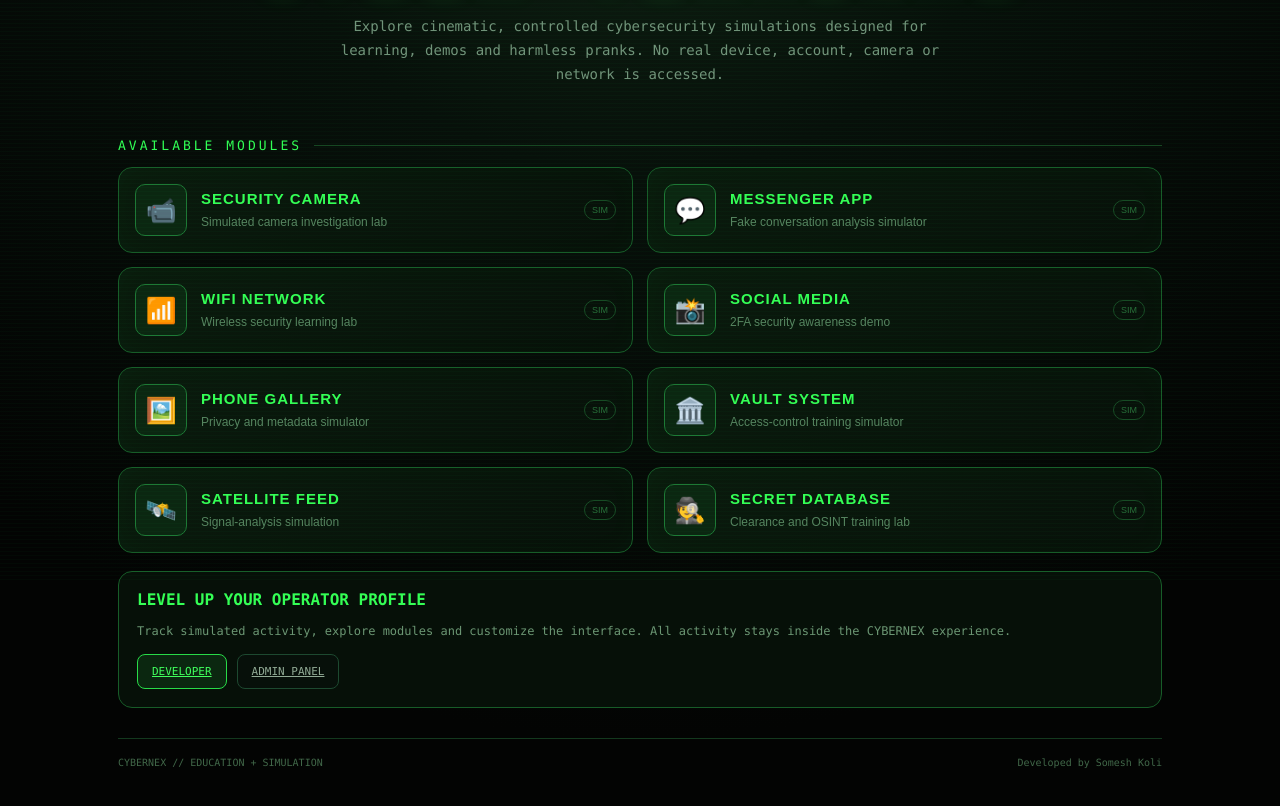
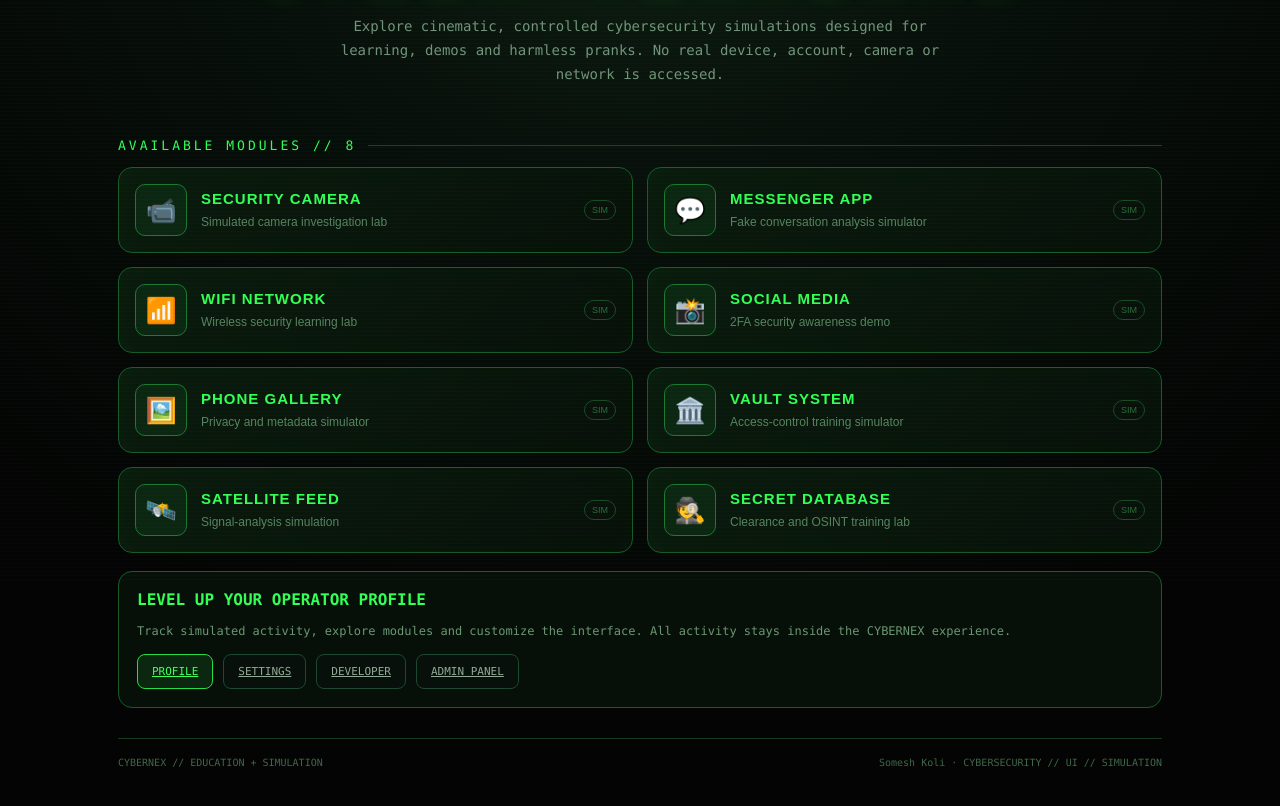
Before and after one commit to someshkohli458-star/CYBERNEX, a Next.js app: page / in a window 1280 px wide. Shown: the part 220-1026 px from the top of the page. Built offline with nearby package versions, Linux system fonts and the light colour scheme; no server answers; the database is empty.

Commit message:
feat: load live CYBERNEX configuration on home

```diff
--- a/app/page.tsx
+++ b/app/page.tsx
@@ -1,28 +1,53 @@
 'use client'
-import {useState} from 'react'
 
-const features=[
- ['📹','SECURITY CAMERA','Simulated camera investigation lab'],
- ['💬','MESSENGER APP','Fake conversation analysis simulator'],
- ['📶','WIFI NETWORK','Wireless security learning lab'],
- ['📸','SOCIAL MEDIA','2FA security awareness demo'],
- ['🖼️','PHONE GALLERY','Privacy and metadata simulator'],
- ['🏛️','VAULT SYSTEM','Access-control training simulator'],
- ['🛰️','SATELLITE FEED','Signal-analysis simulation'],
- ['🕵️','SECRET DATABASE','Clearance and OSINT training lab'],
-]
+import {useEffect, useState} from 'react'
+import {supabase} from '@/lib/supabase'
+
+type Feature={id:string;feature_key:string;name:string;description:string;icon:string;category:string;route:string|null;enabled:boolean;sort_order:number}
+type Developer={name:string;bio:string;instagram_primary:string|null;instagram_secondary:string|null;email:string|null;tagline:string}
+type Branding={official_logo_url:string|null;developer_logo_url:string|null}
+
+const fallback:Feature[]=[
+ ['security-camera','SECURITY CAMERA','Simulated camera investigation lab','📹','simulation','/simulations/camera',true,1],
+ ['messenger-app','MESSENGER APP','Fake conversation analysis simulator','💬','simulation','/simulations/messenger',true,2],
+ ['wifi-network','WIFI NETWORK','Wireless security learning lab','📶','simulation','/simulations/wifi',true,3],
+ ['social-media','SOCIAL MEDIA','2FA security awareness demo','📸','simulation','/simulations/social',true,4],
+ ['phone-gallery','PHONE GALLERY','Privacy and metadata simulator','🖼️','simulation','/simulations/gallery',true,5],
+ ['vault-system','VAULT SYSTEM','Access-control training simulator','🏛️','simulation','/simulations/vault',true,6],
+ ['satellite-feed','SATELLITE FEED','Signal-analysis simulation','🛰️','simulation','/simulations/satellite',true,7],
+ ['secret-database','SECRET DATABASE','Clearance and OSINT training lab','🕵️','simulation','/simulations/database',true,8],
+].map(([feature_key,name,description,icon,category,route,enabled,sort_order])=>({id:feature_key as string,feature_key:feature_key as string,name:name as string,description:description as string,icon:icon as string,category:category as string,route:route as string,enabled:enabled as boolean,sort_order:sort_order as number}))
 
 export default function Home(){
- const [active,setActive]=useState<(typeof features)[number]|null>(null)
+ const [features,setFeatures]=useState<Feature[]>(fallback)
+ const [developer,setDeveloper]=useState<Developer>({name:'Somesh Koli',bio:'Cybersecurity learner & developer',instagram_primary:'@offx.somesh',instagram_secondary:'@developer.somesh',email:'someshkoli442288@gmail.com',tagline:'CYBERSECURITY // UI // SIMULATION'})
+ const [branding,setBranding]=useState<Branding>({official_logo_url:null,developer_logo_url:null})
+ const [active,setActive]=useState<Feature|null>(null)
+
+ useEffect(()=>{
+  async function load(){
+   if(!supabase)return
+   const [{data:featureRows},{data:developerRow},{data:brandingRow}]=await Promise.all([
+    supabase.from('site_features').select('*').eq('enabled',true).order('sort_order',{ascending:true}),
+    supabase.from('developer_profile').select('name,bio,instagram_primary,instagram_secondary,email,tagline').eq('id',true).maybeSingle(),
+    supabase.from('branding_settings').select('official_logo_url,developer_logo_url').eq('id',true).maybeSingle(),
+   ])
+   if(featureRows?.length)setFeatures(featureRows as Feature[])
+   if(developerRow)setDeveloper(d=>({...d,...developerRow}))
+   if(brandingRow)setBranding(b=>({...b,...brandingRow}))
+  }
+  load()
+ },[])
+
  return <main className="shell">
-  <header className="topbar"><div className="brand">CYBERNEX</div><div className="status">● SYSTEM READY // v1.0.0</div></header>
+  <header className="topbar"><div className="brand" style={{display:'flex',alignItems:'center',gap:10}}>{branding.official_logo_url&&<img src={branding.official_logo_url} alt="CYBERNEX" style={{width:32,height:32,objectFit:'contain'}}/>}<span>CYBERNEX</span></div><div className="status">● SYSTEM READY // v1.0.0</div></header>
   <div className="container">
    <section className="hero"><div className="eyebrow">[ SELECT YOUR SIMULATION ]</div><h1>CYBER TERMINAL</h1><p>Explore cinematic, controlled cybersecurity simulations designed for learning, demos and harmless pranks. No real device, account, camera or network is accessed.</p></section>
-   <div className="section-title">AVAILABLE MODULES</div>
-   <section className="grid">{features.map((f)=><button className="card" key={f[1]} onClick={()=>setActive(f)}><div className="icon">{f[0]}</div><div><h3>{f[1]}</h3><p>{f[2]}</p></div><span className="tag">SIM</span></button>)}</section>
-   <section className="panel"><h2>LEVEL UP YOUR OPERATOR PROFILE</h2><p>Track simulated activity, explore modules and customize the interface. All activity stays inside the CYBERNEX experience.</p><div className="buttons"><a className="btn" href="/developer">DEVELOPER</a><a className="btn secondary" href="/admin">ADMIN PANEL</a></div></section>
-   <footer className="footer"><span>CYBERNEX // EDUCATION + SIMULATION</span><span>Developed by Somesh Koli</span></footer>
+   <div className="section-title">AVAILABLE MODULES // {features.length}</div>
+   <section className="grid">{features.map(f=><button className="card" key={f.id} onClick={()=>setActive(f)}><div className="icon">{f.icon}</div><div><h3>{f.name}</h3><p>{f.description}</p></div><span className="tag">SIM</span></button>)}</section>
+   <section className="panel"><h2>LEVEL UP YOUR OPERATOR PROFILE</h2><p>Track simulated activity, explore modules and customize the interface. All activity stays inside the CYBERNEX experience.</p><div className="buttons"><a className="btn" href="/profile">PROFILE</a><a className="btn secondary" href="/settings">SETTINGS</a><a className="btn secondary" href="/developer">DEVELOPER</a><a className="btn secondary" href="/admin">ADMIN PANEL</a></div></section>
+   <footer className="footer"><span>CYBERNEX // EDUCATION + SIMULATION</span><span>{developer.name} · {developer.tagline}</span></footer>
   </div>
-  {active&&<div className="modalBackdrop" onClick={()=>setActive(null)}><div className="modal" onClick={e=>e.stopPropagation()}><div className="section-title">{active[1]}</div><div className="terminal">{`> CYBERNEX SIMULATION INITIALIZED\n> Module: ${active[1]}\n> Environment: SANDBOX\n> Real-world access: DISABLED\n> Status: READY\n\nThis module is a visual/educational simulation only.`}</div><div className="buttons" style={{marginTop:14}}><button className="btn" onClick={()=>setActive(null)}>CLOSE</button></div></div></div>}
+  {active&&<div className="modalBackdrop" onClick={()=>setActive(null)}><div className="modal" onClick={e=>e.stopPropagation()}><div className="section-title">{active.name}</div><div className="terminal">{`> CYBERNEX SIMULATION INITIALIZED\n> Module: ${active.name}\n> Environment: SANDBOX\n> Real-world access: DISABLED\n> Status: READY\n\nThis module is a visual/educational simulation only.`}</div><div className="buttons" style={{marginTop:14}}><button className="btn" onClick={()=>setActive(null)}>CLOSE</button></div></div></div>}
  </main>
 }
```
